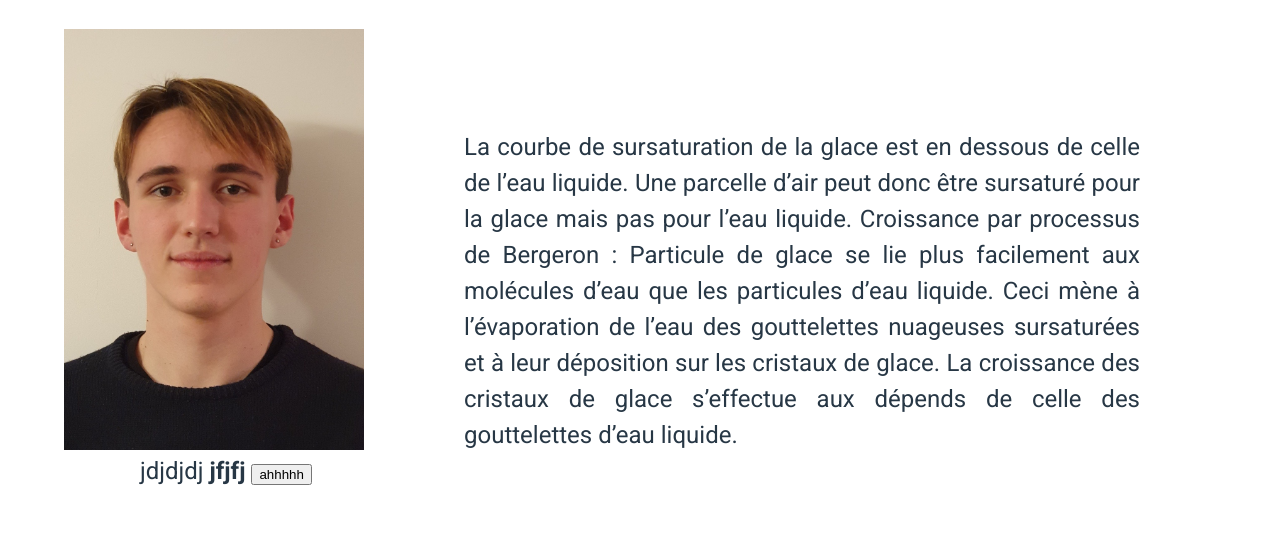
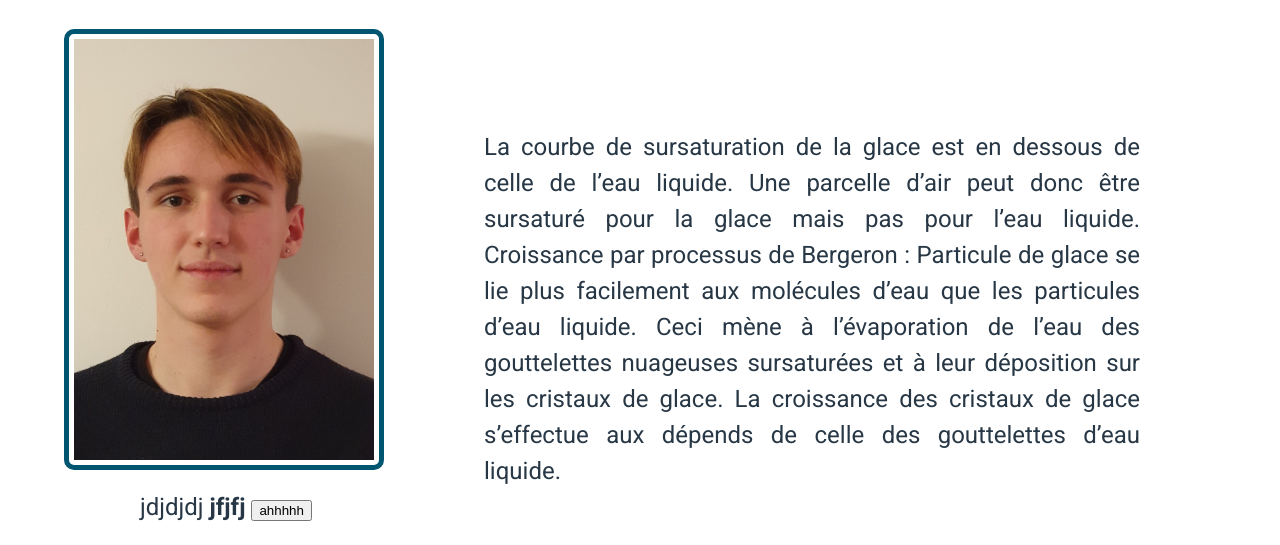
Before and after one commit to corentinpradier/corentinpradier.github.io, a plain HTML site: page index.html in a window 1280 px wide. Shown: the part 170-715 px from the top of the page. Drawn offline with nearby package versions, Linux system fonts and the light colour scheme; a web font is replaced by a local one.

Commit message:
new image

```diff
--- a/index.html
+++ b/index.html
@@ -27,7 +27,7 @@
 
     <body>
         <div class="container">
-        <img src="images/Photo_identite.JPG" alt="Description de l'image" class="float-image" class="bordure">
+        <img src="images/Photo_identite.JPG" alt="Description de l'image" class="float-image bordure">
         <p>  </p>
         </div>
     </body>
```
